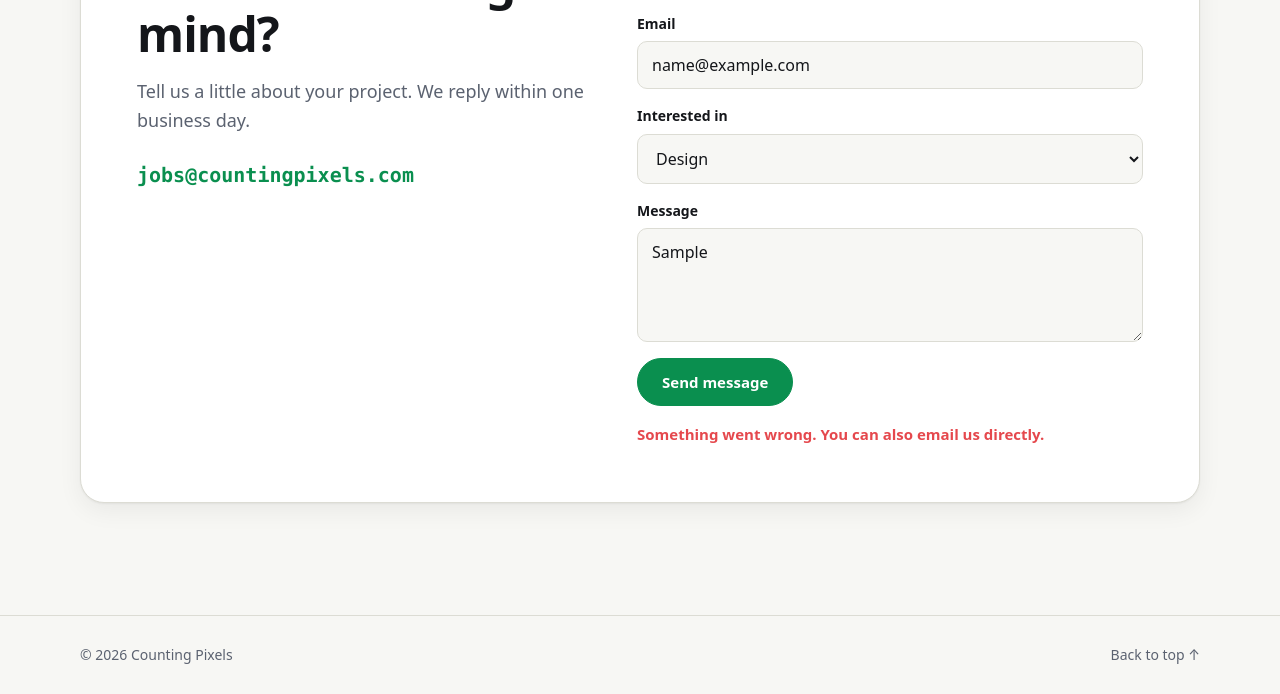
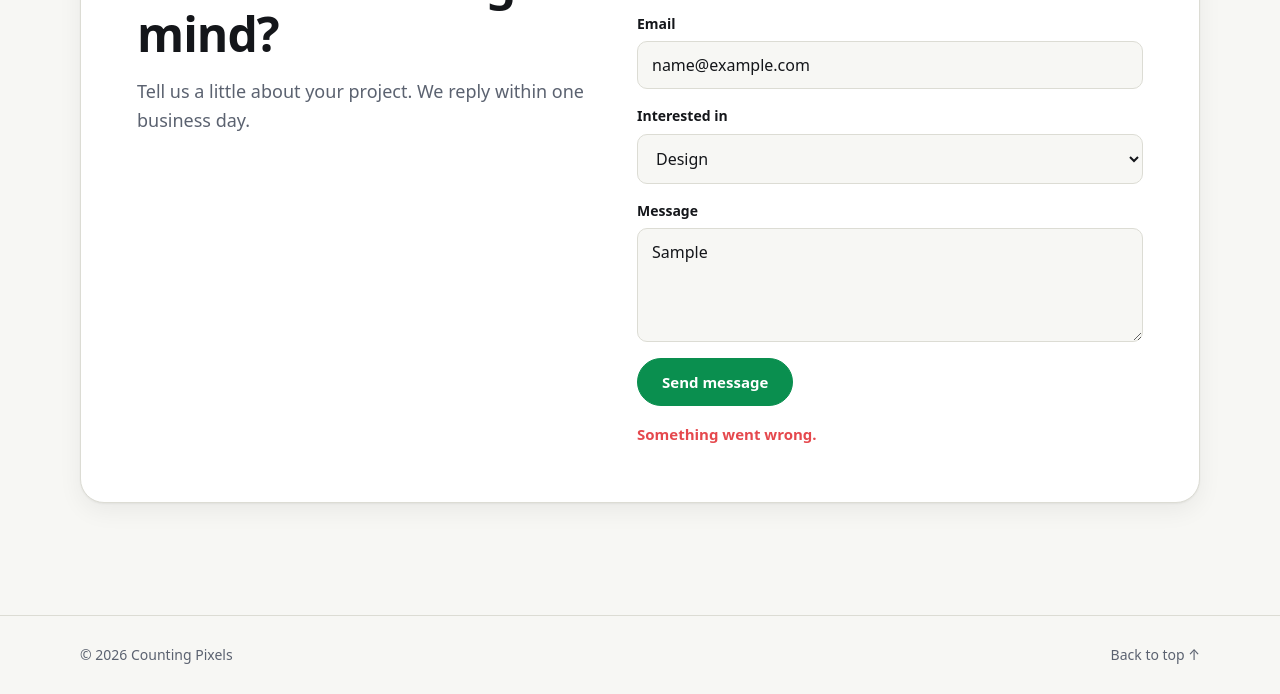
Before and after one commit to bluehipy/counting-pixels, a website: page index.html in a window 1280 px wide. Both pictures are taken after typing "Sample", "name@example.com", "Sample" into the empty fields and a click on the button "Send message". Shown: the part 3908-4602 px from the top of the page. Drawn offline with Linux system fonts and the light colour scheme; no server answers.

Commit message:
Remove recipient email from the frontend
The destination address now lives only on the server (MAIL_TO).

Co-Authored-By: Claude Sonnet 5.5 <noreply@anthropic.com>

```diff
--- a/index.html
+++ b/index.html
@@ -201,7 +201,6 @@
             <p class="eyebrow">Contact</p>
             <h2>Have something in mind?</h2>
             <p class="sub">Tell us a little about your project. We reply within one business day.</p>
-            <p class="mail"><a href="mailto:jobs@countingpixels.com">jobs@countingpixels.com</a></p>
           </div>
           <form id="form" action="/api/contact" method="post">
             <label class="hp" aria-hidden="true">Website <input name="website" type="text" tabindex="-1" autocomplete="off"></label>
--- a/main.js
+++ b/main.js
@@ -68,7 +68,7 @@
       });
     }).catch(function (err) {
       status.className = 'form-status err';
-      status.textContent = err.message + '. You can also email us directly.';
+      status.textContent = err.message + '.';
     }).then(function () { btn.disabled = false; });
   });
 
--- a/styles.css
+++ b/styles.css
@@ -171,8 +171,6 @@ h2 { font-size: clamp(30px, 5vw, 48px); font-weight: 750; }
 
 /* CONTACT */
 .contact { display: grid; gap: 40px; grid-template-columns: 1fr 1.1fr; padding: clamp(24px, 5vw, 56px); border: 1px solid var(--border); border-radius: 24px; background: var(--surface); box-shadow: var(--shadow); }
-.mail { margin-top: 28px; font: 600 clamp(16px, 2.4vw, 20px) var(--mono); }
-.mail a { color: var(--accent); text-decoration: none; word-break: break-all; }
 form { display: grid; gap: 16px; }
 label { display: grid; gap: 6px; font-size: 14px; font-weight: 600; }
 input, select, textarea {
```
